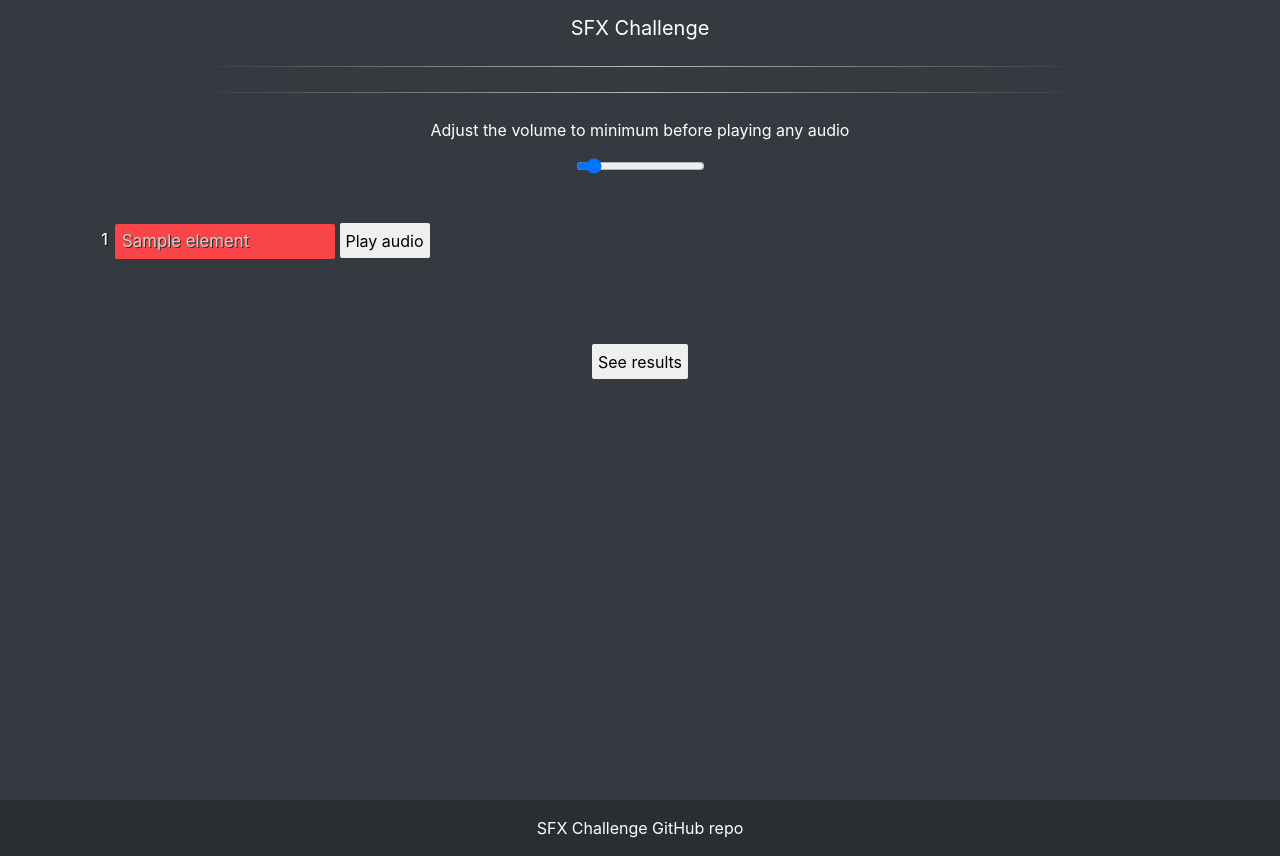
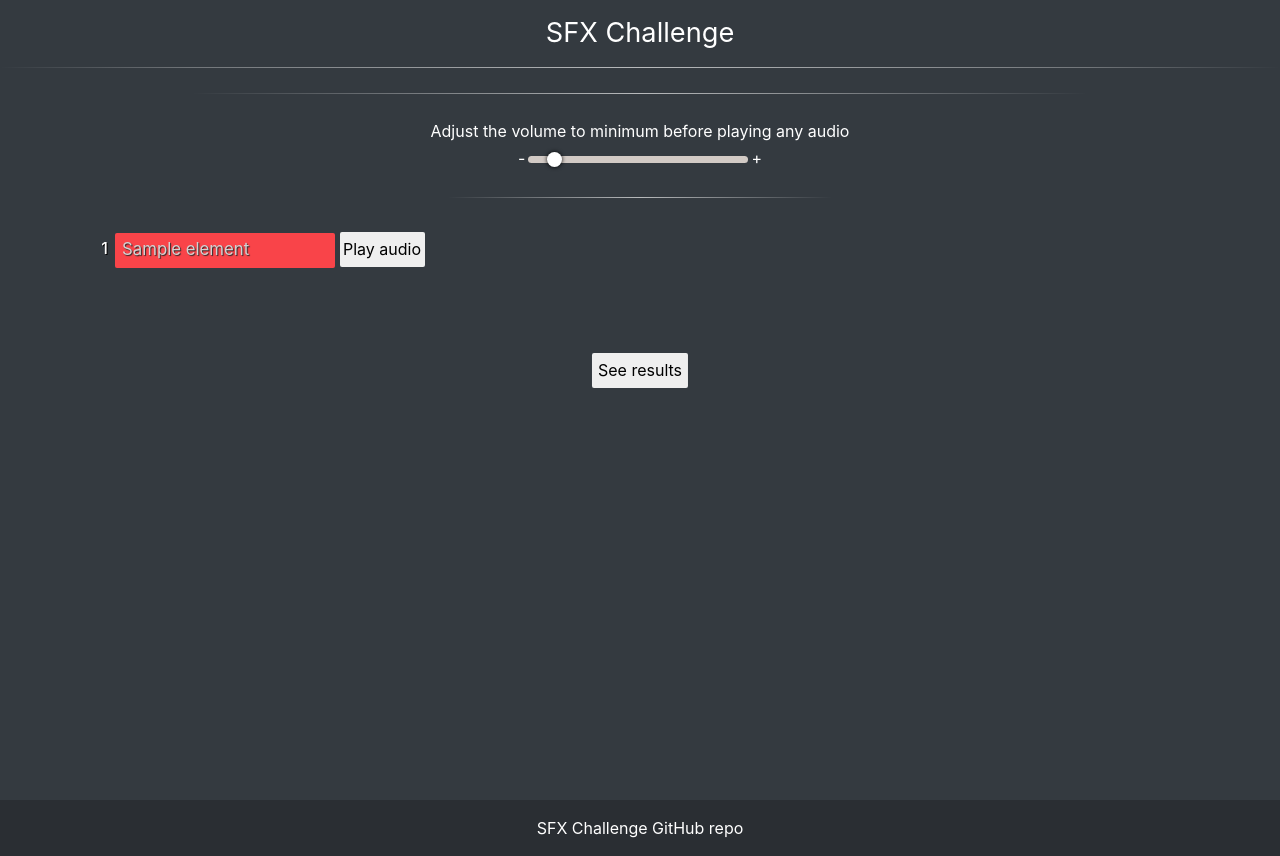
Before and after one commit to MarcinSzecowka/SFX-Challenge, a Flask app: template templates/challenge_template.html in a window 1280 px wide. Run offline with Flask 2, Linux system fonts and the light colour scheme; the template is opened without the code that fills it: most values are stand-ins (such as "Sample title", 1, 10 or a date in 2020); a database or web service that is not in the repository returns one stand-in record (values such as "Sample title"); some libraries are stand-ins or nearby versions.

Commit message:
Minor styling changes. The "see results" button on challenge page now gets disabled when clicked or when viewing a challenge where results were shown.

```diff
--- a/static/styles/base.css
+++ b/static/styles/base.css
@@ -1,28 +1,3 @@
-.hr-gradient {
-    border: 0;
-    height: 1px;
-    margin:10px 0;
-    position:relative;
-    background: -moz-linear-gradient(left, rgba(255,255,255,0) 0%, rgba(255,255,255,0) 15%, rgba(255,255,255,0.65) 50%, rgba(255,255,255,0) 85%, rgba(255,255,255,0) 100%); /* FF3.6+ */
-    background: -webkit-gradient(linear, left top, right top, color-stop(0%,rgba(255,255,255,0)), color-stop(15%,rgba(255,255,255,0)), color-stop(50%,rgba(255,255,255,0.65)), color-stop(85%,rgba(255,255,255,0)), color-stop(100%,rgba(255,255,255,0))); /* Chrome,Safari4+ */
-    background: -webkit-linear-gradient(left, rgba(255,255,255,0) 0%,rgba(255,255,255,0) 15%,rgba(255,255,255,0.65) 50%,rgba(255,255,255,0) 85%,rgba(255,255,255,0) 100%); /* Chrome10+,Safari5.1+ */
-    background: -o-linear-gradient(left, rgba(255,255,255,0) 0%,rgba(255,255,255,0) 15%,rgba(255,255,255,0.65) 50%,rgba(255,255,255,0) 85%,rgba(255,255,255,0) 100%); /* Opera 11.10+ */
-    background: -ms-linear-gradient(left, rgba(255,255,255,0) 0%,rgba(255,255,255,0) 15%,rgba(255,255,255,0.65) 50%,rgba(255,255,255,0) 85%,rgba(255,255,255,0) 100%); /* IE10+ */
-    background: linear-gradient(left, rgba(255,255,255,0) 0%,rgba(255,255,255,0) 15%,rgba(255,255,255,0.65) 50%,rgba(255,255,255,0) 85%,rgba(255,255,255,0) 100%); /* W3C */
-    filter: progid:DXImageTransform.Microsoft.gradient( startColorstr='#00ffffff', endColorstr='#00ffffff',GradientType=1 ); /* IE6-9 */
-}
-
-.hr-gradient:before {
-    content: "";
-    display: block;
-    border-top: solid 0px rgba(255,100,100,0.100);
-    width: 100%;
-    height: 1px;
-    position: absolute;
-    top: 50%;
-    z-index: 1;
-}
-
 #body-wrapper {
     background-color: #343a40;
     color: white;
@@ -35,12 +10,15 @@
 
 .p-centered {
     text-align: center;
+    margin-bottom: 5px;
 }
 
-.div-centered {
+.volume-wrapper {
     display:flex;
     justify-content: center;
     align-items: center;
+    margin-top: 0px;
+    margin-bottom: 5px;
 }
 
 .button-centered {
@@ -59,26 +37,14 @@
     text-align: center;
 }
 
-.correct_guess {
-    //background-color: green;
-    background-color: #539453;
-    pointer-events: none;
+.alert {
+    margin-top: 50px;
 }
 
-.incorrect_guess {
-    background-color: #ff9d5c;
-}
-
-.results_shown {
-    background-color: #f94449;
-    pointer-events: none;
-    color: #d3d3d3;
-    text-shadow: 1px 1px #2a2a2a;
-}
-
-.alert {
-    padding-top: 50px;
+#information-box {
+    margin-top: 50px;
     text-align: center;
+    font-size: 1.5em;
 }
 
 .form_field {
@@ -117,6 +83,7 @@
     border-radius: 2px;
     font-size: 105%;
     box-sizing: border-box;
+    background-color: #fffceb;
 }
 
 .segment-div {
@@ -133,16 +100,78 @@
 
 .score-counter-div {
     font-weight: 500;
-    font-size: 1.2rem;
+    font-size: 1.3rem;
     margin-top: 25px;
     margin-bottom: 25px;
 }
+
+.volume-control {
+    -webkit-appearance: none;
+    width: 220px;
+    height: 7px;
+    cursor: pointer;
+    outline: none;
+    background: #d2cac5;
+    border-radius: 4px;
+}
+
+input[type=range]::-webkit-slider-thumb {
+  height: 15px;
+  width: 15px;
+  border-radius: 50%;
+  background: #fff;
+  box-shadow: 0 0 4px 0 rgba(0,0,0, 1);
+  cursor: pointer;
+  -webkit-appearance: none;
+  margin-top: 0px;
+}
+
+#header-text {
+    font-size: 1.7rem
+}
+
+.correct_guess {
+    //background-color: green;
+    background-color: #539453;
+    pointer-events: none;
+    text-shadow: 1px 1px 1px grey;
+}
+
+.incorrect_guess {
+    background-color: #ff9d5c;
+}
+
+.results_shown {
+    background-color: #f94449;
+    pointer-events: none;
+    color: #d3d3d3;
+    text-shadow: 1px 1px 1px #2a2a2a;
+}
+
+.minus-para, .plus-para {
+    position: relative;
+    top: -2px;
+    margin-bottom: 0px;
+}
+
+.minus-para {
+    left: -3px;
+}
+
+.plus-para {
+    left: 3px;
+}
+
+
 
 /* Play/Stop buttons */
 
 .playbutton, .stopbutton{
     display: none;
     height: 35px;
+    width: 85px;
+    padding-right: 2px;
+    padding-left: 2px;
     border: 0;
     border-radius: 2px;
 }
@@ -192,14 +221,12 @@
     content: " ";
     position: absolute;
     top: 15px;
-    left: 100%; /* To the right of the tooltip */
+    left: 100%;
     margin-top: -5px;
     border-width: 5px;
     border-style: solid;
     border-color: transparent transparent transparent black;
 }
-
-/* ----------------------- */
 
 .tooltipc {
     position: relative;
@@ -248,8 +275,56 @@
 }
 /* Tooltips end */
 
-#information-box {
-    margin-top: 100px;
-    text-align: center;
-    font-size: 1.5em;
+/* Horizontal rules junk */
+.hr-gradient {
+    border: 0;
+    height: 1px;
+    margin: 0px 0;
+    position:relative;
+    background: -moz-linear-gradient(left, rgba(255,255,255,0) 0%, rgba(255,255,255,0.30) 15%, rgba(255,255,255,0.65) 50%, rgba(255,255,255,0.30) 85%, rgba(255,255,255,0) 100%); /* FF3.6+ */
+    background: -webkit-gradient(linear, left top, right top, color-stop(0%,rgba(255,255,255,0)), color-stop(15%,rgba(255,255,255,0.30)), color-stop(50%,rgba(255,255,255,0.65)), color-stop(85%,rgba(255,255,255,0.30)), color-stop(100%,rgba(255,255,255,0))); /* Chrome,Safari4+ */
+    background: -webkit-linear-gradient(left, rgba(255,255,255,0) 0%,rgba(255,255,255,0.30) 15%,rgba(255,255,255,0.65) 50%,rgba(255,255,255,0.30) 85%,rgba(255,255,255,0) 100%); /* Chrome10+,Safari5.1+ */
+    background: -o-linear-gradient(left, rgba(255,255,255,0) 0%,rgba(255,255,255,0.30) 15%,rgba(255,255,255,0.65) 50%,rgba(255,255,255,0.30) 85%,rgba(255,255,255,0) 100%); /* Opera 11.10+ */
+    background: -ms-linear-gradient(left, rgba(255,255,255,0) 0%,rgba(255,255,255,0.30) 15%,rgba(255,255,255,0.65) 50%,rgba(255,255,255,0.30) 85%,rgba(255,255,255,0) 100%); /* IE10+ */
+    background: linear-gradient(left, rgba(255,255,255,0) 0%,rgba(255,255,255,0.30) 15%,rgba(255,255,255,0.65) 50%,rgba(255,255,255,0.30) 85%,rgba(255,255,255,0) 100%); /* W3C */
+    filter: progid:DXImageTransform.Microsoft.gradient( startColorstr='#00ffffff', endColorstr='#00ffffff',GradientType=1 ); /* IE6-9 */
 }
+
+.hr-gradient2 {
+    border: 0;
+    height: 1px;
+    margin:10px 0;
+    position:relative;
+    background: -moz-linear-gradient(left, rgba(255,255,255,0) 0%, rgba(255,255,255,0) 15%, rgba(255,255,255,0.65) 50%, rgba(255,255,255,0) 85%, rgba(255,255,255,0) 100%); /* FF3.6+ */
+    background: -webkit-gradient(linear, left top, right top, color-stop(0%,rgba(255,255,255,0)), color-stop(15%,rgba(255,255,255,0)), color-stop(50%,rgba(255,255,255,0.65)), color-stop(85%,rgba(255,255,255,0)), color-stop(100%,rgba(255,255,255,0))); /* Chrome,Safari4+ */
+    background: -webkit-linear-gradient(left, rgba(255,255,255,0) 0%,rgba(255,255,255,0) 15%,rgba(255,255,255,0.65) 50%,rgba(255,255,255,0) 85%,rgba(255,255,255,0) 100%); /* Chrome10+,Safari5.1+ */
+    background: -o-linear-gradient(left, rgba(255,255,255,0) 0%,rgba(255,255,255,0) 15%,rgba(255,255,255,0.65) 50%,rgba(255,255,255,0) 85%,rgba(255,255,255,0) 100%); /* Opera 11.10+ */
+    background: -ms-linear-gradient(left, rgba(255,255,255,0) 0%,rgba(255,255,255,0) 15%,rgba(255,255,255,0.65) 50%,rgba(255,255,255,0) 85%,rgba(255,255,255,0) 100%); /* IE10+ */
+    background: linear-gradient(left, rgba(255,255,255,0) 0%,rgba(255,255,255,0) 15%,rgba(255,255,255,0.65) 50%,rgba(255,255,255,0) 85%,rgba(255,255,255,0) 100%); /* W3C */
+    filter: progid:DXImageTransform.Microsoft.gradient( startColorstr='#00ffffff', endColorstr='#00ffffff',GradientType=1 ); /* IE6-9 */
+}
+
+.hr-gradient3 {
+    border: 0;
+    height: 1px;
+    margin:10px 0;
+    position:relative;
+    background: -moz-linear-gradient(left, rgba(255,255,255,0) 0%, rgba(255,255,255,0) 35%, rgba(255,255,255,0.65) 50%, rgba(255,255,255,0) 65%, rgba(255,255,255,0) 100%); /* FF3.6+ */
+    background: -webkit-gradient(linear, left top, right top, color-stop(0%,rgba(255,255,255,0)), color-stop(35%,rgba(255,255,255,0)), color-stop(50%,rgba(255,255,255,0.65)), color-stop(65%,rgba(255,255,255,0)), color-stop(100%,rgba(255,255,255,0))); /* Chrome,Safari4+ */
+    background: -webkit-linear-gradient(left, rgba(255,255,255,0) 0%,rgba(255,255,255,0) 35%,rgba(255,255,255,0.65) 50%,rgba(255,255,255,0) 65%,rgba(255,255,255,0) 100%); /* Chrome10+,Safari5.1+ */
+    background: -o-linear-gradient(left, rgba(255,255,255,0) 0%,rgba(255,255,255,0) 35%,rgba(255,255,255,0.65) 50%,rgba(255,255,255,0) 65%,rgba(255,255,255,0) 100%); /* Opera 11.10+ */
+    background: -ms-linear-gradient(left, rgba(255,255,255,0) 0%,rgba(255,255,255,0) 35%,rgba(255,255,255,0.65) 50%,rgba(255,255,255,0) 65%,rgba(255,255,255,0) 100%); /* IE10+ */
+    background: linear-gradient(left, rgba(255,255,255,0) 0%,rgba(255,255,255,0) 35%,rgba(255,255,255,0.65) 50%,rgba(255,255,255,0) 65%,rgba(255,255,255,0) 100%); /* W3C */
+    filter: progid:DXImageTransform.Microsoft.gradient( startColorstr='#00ffffff', endColorstr='#00ffffff',GradientType=1 ); /* IE6-9 */
+}
+
+.hr-gradient:before, hr-gradient2:before, hr-gradient3:before {
+    content: "";
+    display: block;
+    border-top: solid 0px rgba(255,100,100,0.100);
+    width: 100%;
+    height: 1px;
+    position: absolute;
+    top: 50%;
+    z-index: 1;
+}
--- a/templates/base_template.html
+++ b/templates/base_template.html
@@ -14,7 +14,7 @@
         <!--navbar-->
         <nav class="navbar navbar-dark bg-dark">
             <div class="container-fluid">
-                <a class="navbar-brand mx-auto" href="/">SFX Challenge</a>
+                <a class="navbar-brand mx-auto" id="header-text" href="/">SFX Challenge</a>
             </div>
         </nav>
 
--- a/templates/challenge_template.html
+++ b/templates/challenge_template.html
@@ -13,13 +13,14 @@
 {% block content %}
     <div class="div-sticky">
         <p class="score-counter-div" id="score-counter"></p>
-        <hr class="hr-gradient">
+        <hr class="hr-gradient2">
     </div>
 
     <p class="p-centered" style="margin-top: 25px;">Adjust the volume to minimum before playing any audio</p>
-    <div class="div-centered" style="margin-bottom: 25px;">
-        <input type="range" id="volumeControl" name="volume" value="10" min="1" max="100" onchange="changeVolume()">
+    <div class="volume-wrapper" style="margin-bottom: 25px;">
+        <p class="minus-para">-</p><input type="range" class="volume-control" id="volumeControl" name="volume" value="10" min="1" max="100" step="1" onchange="changeVolume()"><p class="plus-para">+</p>
     </div>
+    <hr class="hr-gradient3">
     <br>
     <form>
         <div class="container">
@@ -34,7 +35,7 @@
                     </div><br>
                 {% endfor %}
             </div>
-            <button class="results-button button-centered" type="button" onclick="getResults()">See results</button>
+            <button class="results-button button-centered" id="results-button" type="button" onclick="getResults()">See results</button>
         </div>
     </form>
 
@@ -93,15 +94,21 @@
                         document.getElementById(response[1][j]._id).classList.add('results_shown');
                     }
                     document.getElementById(response[1][j]._id).disabled = true;
+                    document.getElementById("results-button").disabled = true;
                 }
             });
         }
 
         function disableElementsWhereResultsWereShown(){
+            var wereTheResultsShown = false
             for (element of {{ json_obj[1].sfxs_contents | safe }}){
                 if (element.status === "result_shown"){
                     document.getElementById(element._id).disabled = true;
+                    wereTheResultsShown = true
                 }
+            }
+            if (wereTheResultsShown === true){
+                document.getElementById("results-button").disabled = true;
             }
         }
 
--- a/templates/create_new_challenge_template.html
+++ b/templates/create_new_challenge_template.html
@@ -33,6 +33,7 @@
     </div>
     {% if request.args.get("error_message") is defined and request.args.get("error_message") != None %}
     <div class="container">
+        <div class="row justify-content-center">
             <div class="alert alert-danger alert-dismissible fade show" role="alert">
                 <strong>{{ request.args.get("error_message") }}</strong>
                 <button type="button" class="close" data-dismiss="alert" aria-label="Close">
@@ -40,14 +41,17 @@
                 </button>
             </div>
         </div>
+    </div>
     {% endif %}
     {% if error_message != None %}
     <div class="container">
+        <div class="row justify-content-center">
             <div class="alert alert-danger alert-dismissible fade show" role="alert">
                 <strong>{{ error_message }}</strong>
                 <button type="button" class="close" data-dismiss="alert" aria-label="Close">
                     <span aria-hidden="true">&times;</span>
                 </button>
+            </div>
         </div>
     </div>
     {% endif %}
```
Lines whose indentation alone changed are shown as unchanged.
